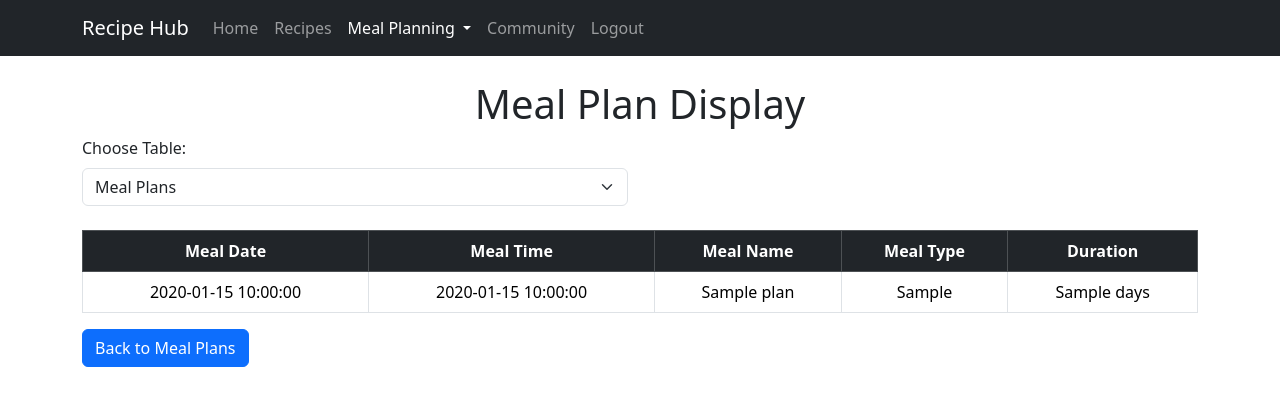
After one commit to LiewZhengXian/Server-Side-Assignment, a PHP site: page /meal_planning_module/meal_plan_display.php in a window 1280 px wide. The commit adds this page. Shown: the top 406 px of the page. Run offline with PHP 8.4, Linux system fonts and the light colour scheme; a user stored in the database is signed in; tables that the repository leaves empty or names only in its code hold one stand-in row (values such as "Sample post").

Commit message:
add display and modify list

```diff
--- /dev/null
+++ b/meal_planning_module/meal_plan_display.php
@@ -0,0 +1,165 @@
+<?php
+include '../user_module/database.php';
+session_start();
+
+if (!isset($_SESSION['user_id'])) {
+    header("Location: ../user_module/login.php");
+    exit();
+}
+
+$user_id = $_SESSION['user_id'];
+
+// Filter options
+$display_table = $_GET['display_table'] ?? 'meal_plans'; // Default to meal plans
+$template_id = $_GET['template_id'] ?? null; // For filtering templates
+
+// Fetch template data if needed
+$templates = [];
+if ($display_table === 'meal_template_details') {
+    $template_sql = "SELECT DISTINCT template_id FROM meal_template_details";
+    $template_result = $con->query($template_sql);
+    while ($row = $template_result->fetch_assoc()) {
+        $templates[] = $row['template_id'];
+    }
+}
+
+// Fetch meal plan or template details based on the selected table
+if ($display_table === 'meal_plans') {
+    $sql = "SELECT * FROM meal_plans WHERE user_id = ?";
+    $stmt = $con->prepare($sql);
+    $stmt->bind_param("i", $user_id);
+} else {
+    $sql = "SELECT * FROM meal_template_details";
+    if ($template_id) {
+        $sql .= " WHERE template_id = ?";
+        $stmt = $con->prepare($sql);
+        $stmt->bind_param("i", $template_id);
+    } else {
+        $stmt = $con->prepare($sql);
+    }
+}
+
+$stmt->execute();
+$result = $stmt->get_result();
+$data = $result->fetch_all(MYSQLI_ASSOC);
+
+// Define weekdays and meal times
+$days = ["Monday", "Tuesday", "Wednesday", "Thursday", "Friday", "Saturday", "Sunday"];
+$meal_times = ["Breakfast", "Lunch", "Dinner"];
+?>
+
+<!DOCTYPE html>
+<html lang="en">
+<head>
+    <meta charset="UTF-8">
+    <meta name="viewport" content="width=device-width, initial-scale=1.0">
+    <title>Meal Plan Display</title>
+    <link href="https://cdn.jsdelivr.net/npm/bootstrap@5.3.2/dist/css/bootstrap.min.css" rel="stylesheet">
+</head>
+<body>
+
+<!-- Navbar -->
+<nav class="navbar navbar-expand-lg navbar-dark bg-dark">
+    <div class="container">
+        <a class="navbar-brand" href="#">Recipe Hub</a>
+        <button class="navbar-toggler" type="button" data-bs-toggle="collapse" data-bs-target="#navbarNav">
+            <span class="navbar-toggler-icon"></span>
+        </button>
+
+        <div class="collapse navbar-collapse" id="navbarNav">
+            <ul class="navbar-nav">
+                <li class="nav-item"><a class="nav-link" href="../index.php">Home</a></li>
+                <li class="nav-item"><a class="nav-link" href="#">Recipes</a></li>
+                <li class="nav-item dropdown">
+                    <a class="nav-link dropdown-toggle active" href="#" id="mealPlanningDropdown" role="button" data-bs-toggle="dropdown">
+                        Meal Planning
+                    </a>
+                    <ul class="dropdown-menu">
+                        <li><a class="dropdown-item" href="meal_plan_add.php">Plan a Meal</a></li>
+                        <li><a class="dropdown-item" href="meal_plan_list.php">View Schedule</a></li>
+                        <li><a class="dropdown-item active" href="../meal_template_module/list_templates.php">Manage Templates</a></li>
+                    </ul>
+                </li>
+                <li class="nav-item"><a class="nav-link" href="../community_module/Community.php">Community</a></li>
+                <li class="nav-item"><a class="nav-link" href="../user_module/logout.php">Logout</a></li>
+            </ul>
+        </div>
+    </div>
+</nav>
+
+<div class="container mt-4">
+    <h1 class="text-center">Meal Plan Display</h1>
+
+    <!-- Filter Options -->
+    <form method="GET" class="mb-4">
+        <div class="row">
+            <div class="col-md-6">
+                <label for="display_table" class="form-label">Choose Table:</label>
+                <select name="display_table" id="display_table" class="form-select" onchange="this.form.submit()">
+                    <option value="meal_plans" <?= $display_table === 'meal_plans' ? 'selected' : '' ?>>Meal Plans</option>
+                    <option value="meal_template_details" <?= $display_table === 'meal_template_details' ? 'selected' : '' ?>>Meal Template Details</option>
+                </select>
+            </div>
+
+            <?php if ($display_table === 'meal_template_details'): ?>
+            <div class="col-md-6">
+                <label for="template_id" class="form-label">Choose Template:</label>
+                <select name="template_id" id="template_id" class="form-select" onchange="this.form.submit()">
+                    <option value="">All Templates</option>
+                    <?php foreach ($templates as $template): ?>
+                        <option value="<?= $template ?>" <?= $template == $template_id ? 'selected' : '' ?>>
+                            Template ID <?= $template ?>
+                        </option>
+                    <?php endforeach; ?>
+                </select>
+            </div>
+            <?php endif; ?>
+        </div>
+    </form>
+
+    <!-- Display Table -->
+    <table class="table table-bordered text-center">
+        <thead class="table-dark">
+            <tr>
+                <?php if ($display_table === 'meal_plans'): ?>
+                    <th>Meal Date</th>
+                    <th>Meal Time</th>
+                    <th>Meal Name</th>
+                    <th>Meal Type</th>
+                    <th>Duration</th>
+                <?php else: ?>
+                    <th>Template ID</th>
+                    <th>Day of Week</th>
+                    <th>Meal Time</th>
+                    <th>Meal Name</th>
+                    <th>Meal Type</th>
+                <?php endif; ?>
+            </tr>
+        </thead>
+        <tbody>
+            <?php foreach ($data as $row): ?>
+                <tr>
+                    <?php if ($display_table === 'meal_plans'): ?>
+                        <td><?= $row['meal_date'] ?></td>
+                        <td><?= $row['meal_time'] ?></td>
+                        <td><?= $row['meal_name'] ?></td>
+                        <td><?= ucfirst($row['meal_type']) ?></td>
+                        <td><?= $row['duration'] ?> days</td>
+                    <?php else: ?>
+                        <td><?= $row['template_id'] ?></td>
+                        <td><?= $row['day_of_week'] ?></td>
+                        <td><?= $row['meal_time'] ?></td>
+                        <td><?= $row['meal_name'] ?></td>
+                        <td><?= $row['meal_type'] ?></td>
+                    <?php endif; ?>
+                </tr>
+            <?php endforeach; ?>
+        </tbody>
+    </table>
+
+    <a href="meal_plan_list.php" class="btn btn-primary">Back to Meal Plans</a>
+</div>
+
+<script src="https://cdn.jsdelivr.net/npm/bootstrap@5.3.2/dist/js/bootstrap.bundle.min.js"></script>
+</body>
+</html>
--- a/meal_planning_module/meal_plan_list.php
+++ b/meal_planning_module/meal_plan_list.php
@@ -87,6 +87,7 @@ $meal_times = ["Breakfast", "Lunch", "Dinner"];
                             <li><a class="dropdown-item active" href="meal_plan_add.php">Plan a Meal</a></li>
                             <li><a class="dropdown-item" href="meal_plan_list.php">View Schedule</a></li>
                             <li><a class="dropdown-item active" href="../meal_template_module/list_templates.php">Manage Templates</a></li>
+                            <li><a class="dropdown-item" href="meal_plan_display.php">Display Schedule Table</a></li>
                         </ul>
                     </li>
                     <li class="nav-item">
```
